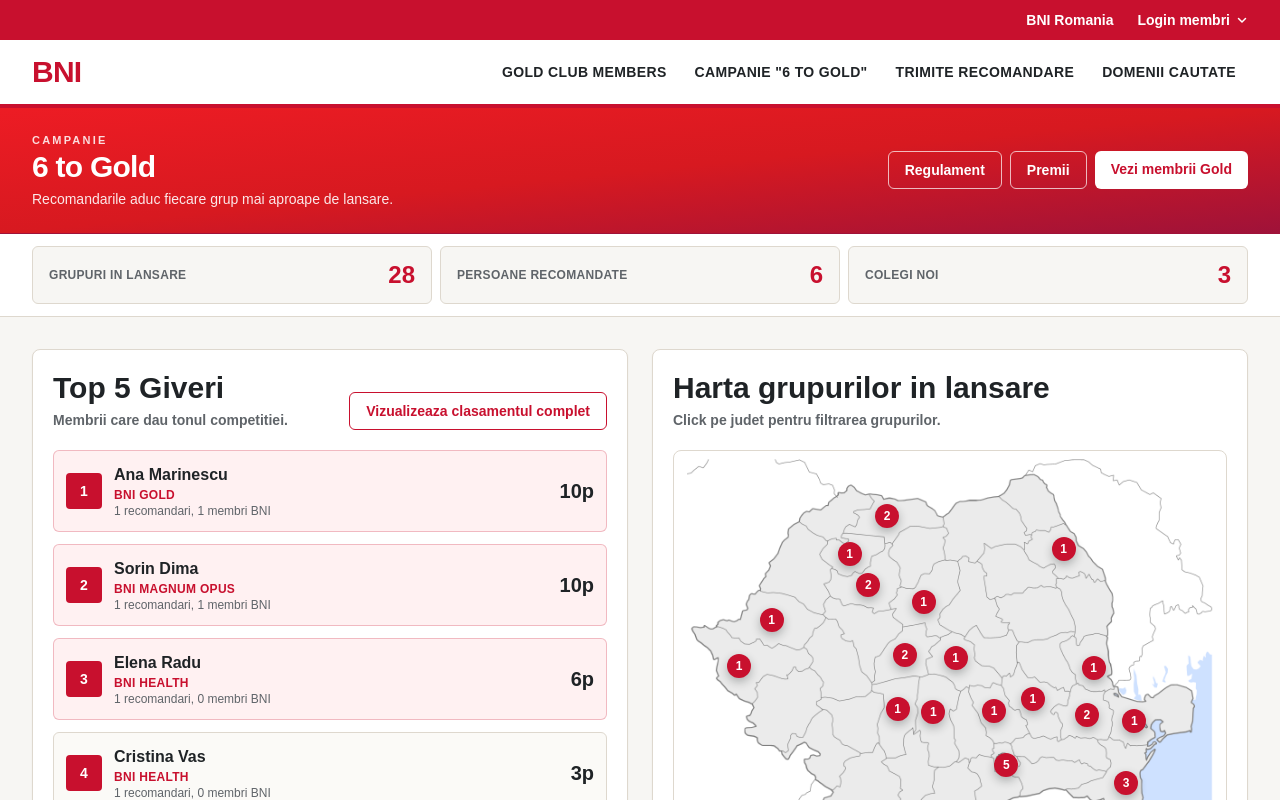
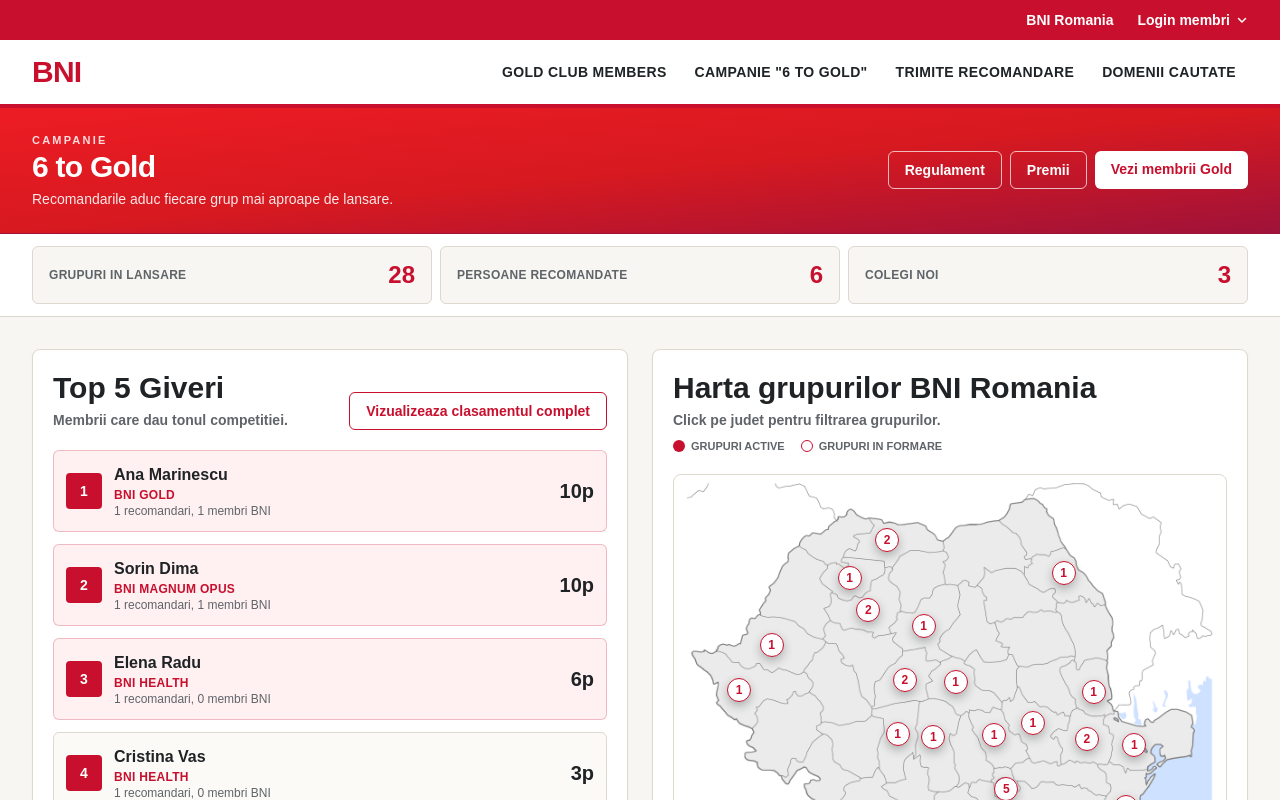
Before and after one commit to ResizeMedia/BNIGoldMembers, a Next.js app: page /campanie in a window 1280 px wide. Shown: the top 800 px of the page. Built offline with nearby package versions, Linux system fonts and the light colour scheme.

Commit message:
feat: rename to Grupuri BNI, region-grouped alpha options, map shows active+forming groups (red/white)

```diff
--- a/app/admin/page.tsx
+++ b/app/admin/page.tsx
@@ -860,6 +860,19 @@
     if (!window.confirm(`Stergi definitiv grupul "${name}"? Actiunea nu poate fi anulata.`)) return
     setGroups((prev) => prev.filter((g) => g.name !== name))
   }
+
+  // <option> list grouped by region (alpha) with groups alpha inside each region.
+  const groupedGroupOptions = (list: Group[]) =>
+    Array.from(new Set(list.map((g) => g.region)))
+      .sort((a, b) => a.localeCompare(b, 'ro'))
+      .map((region) => (
+        <optgroup key={region} label={region}>
+          {list
+            .filter((g) => g.region === region)
+            .sort((a, b) => a.name.localeCompare(b.name, 'ro'))
+            .map((g) => <option key={g.name} value={g.name}>{g.name}</option>)}
+        </optgroup>
+      ))
 
   const cancelEditGroup = () => {
     setEditingGroupName('')
@@ -1461,14 +1474,14 @@
                         </select>
                       </div>
                       <div>
-                        <p className="mb-1 text-[11px] font-black uppercase text-slate-500">Grupuri (lansare)</p>
+                        <p className="mb-1 text-[11px] font-black uppercase text-slate-500">Grupuri BNI</p>
                         <select
                           multiple
                           value={newDirector.groups}
                           onChange={(e) => setNewDirector({ ...newDirector, groups: Array.from(e.target.selectedOptions, (option) => option.value) })}
                           className="min-h-[72px] w-full rounded-md border border-slate-300 px-3 py-2 text-sm"
                         >
-                          {visibleGroups.map((group) => <option key={group.name} value={group.name}>{group.name}</option>)}
+                          {groupedGroupOptions(visibleGroups)}
                         </select>
                       </div>
                       <p className="text-[11px] font-semibold text-slate-500">Ctrl/Cmd + click pentru selectie multipla. Poti aloca si regiuni si grupuri (rol dublu).</p>
@@ -1561,7 +1574,7 @@
                                       </div>
                                       <div>
                                         <div className="mb-1 flex items-center justify-between gap-2">
-                                          <p className="text-[11px] font-black uppercase text-slate-500">Grupuri de lansare</p>
+                                          <p className="text-[11px] font-black uppercase text-slate-500">Grupuri BNI</p>
                                           {manageExtraGroups && (
                                             <button
                                               type="button"
@@ -1579,7 +1592,7 @@
                                             onChange={(e) => setEditingDirector({ ...editingDirector, groups: Array.from(e.target.selectedOptions, (option) => option.value), group: undefined })}
                                             className="min-h-[120px] w-full rounded-md border border-slate-300 px-3 py-2 text-sm"
                                           >
-                                            {groups.map((group) => <option key={group.name} value={group.name}>{group.name} ({group.region})</option>)}
+                                            {groupedGroupOptions(groups)}
                                           </select>
                                         ) : (
                                           <button
--- a/app/campanie/page.tsx
+++ b/app/campanie/page.tsx
@@ -122,8 +122,10 @@
   const celebratedGroups = rankedGroups
     .filter((group) => group.recommendedMembers >= group.launchTargetMembers)
     .sort((a, b) => b.newMembers - a.newMembers || a.name.localeCompare(b.name))
-  const regionCounts = rankedGroups.reduce<Record<string, number>>((acc, group) => {
-    acc[group.region] = (acc[group.region] || 0) + 1
+  const regionStats = rankedGroups.reduce<Record<string, { forming: number; formed: number }>>((acc, group) => {
+    acc[group.region] = acc[group.region] || { forming: 0, formed: 0 }
+    if (group.launched) acc[group.region].formed += 1
+    else acc[group.region].forming += 1
     return acc
   }, {})
 
@@ -213,10 +215,14 @@
 
         <div className="rounded-lg border border-[#ded8ce] bg-white p-5 shadow-sm">
           <div className="flex items-center justify-between gap-3">
-            <h2 className="text-3xl font-black text-[#1f2326]">Harta grupurilor in lansare</h2>
+            <h2 className="text-3xl font-black text-[#1f2326]">Harta grupurilor BNI Romania</h2>
             {selectedRegion && <span className="rounded bg-[#fff1f2] px-2 py-1 text-xs font-black text-[#c8102e]">{selectedRegion}</span>}
           </div>
           <p className="mt-1 text-sm font-semibold text-[#5f6469]">Click pe judet pentru filtrarea grupurilor.</p>
+          <div className="mt-2 flex flex-wrap gap-4 text-[11px] font-black uppercase text-[#5f6469]">
+            <span className="flex items-center gap-1.5"><span className="h-3 w-3 rounded-full bg-[#c8102e]" /> Grupuri active</span>
+            <span className="flex items-center gap-1.5"><span className="h-3 w-3 rounded-full border border-[#c8102e] bg-white" /> Grupuri in formare</span>
+          </div>
 
           <div className={`relative mt-5 aspect-[4/3] rounded-lg border border-[#ded8ce] bg-white transition ${selectedRegion ? 'ring-2 ring-[#c8102e]/25' : ''}`}>
             <img
@@ -224,18 +230,29 @@
               alt="Harta Romaniei pe judete"
               className={`absolute inset-0 h-full w-full rounded-lg object-contain p-2 transition duration-300 ${selectedRegion ? 'scale-110' : 'scale-100'}`}
             />
-            {Object.entries(regionCounts).map(([region, count]) => (
-              <button
-                key={region}
-                onClick={() => setSelectedRegion(region)}
-                title={`${region}: ${count} grupuri in formare`}
-                className={`group absolute ${mapPositions[region] || 'left-1/2 top-1/2'} z-10 flex h-6 w-6 -translate-x-1/2 -translate-y-1/2 items-center justify-center rounded-full bg-[#c8102e] text-xs font-black text-white shadow-[0_4px_10px_rgba(31,35,38,0.30)] transition hover:z-20 hover:scale-110 ${selectedRegion === region ? 'ring-4 ring-[#c8102e]/20' : ''}`}
-              >
-                {count}
-                <span className="pointer-events-none absolute bottom-full left-1/2 z-30 mb-2 hidden -translate-x-1/2 whitespace-nowrap rounded bg-[#1f2326] px-2 py-1 text-[11px] font-black text-white shadow-lg group-hover:block">
-                  {region}: {count}
-                </span>
-              </button>
+            {Object.entries(regionStats).map(([region, stat]) => (
+              <div key={region} className={`absolute ${mapPositions[region] || 'left-1/2 top-1/2'} z-10 flex -translate-x-1/2 -translate-y-1/2 items-center gap-1`}>
+                {stat.formed > 0 && (
+                  <button
+                    onClick={() => setSelectedRegion(region)}
+                    title={`${region}: ${stat.formed} grupuri active`}
+                    className={`group relative flex h-6 w-6 items-center justify-center rounded-full bg-[#c8102e] text-xs font-black text-white shadow-[0_4px_10px_rgba(31,35,38,0.30)] transition hover:z-20 hover:scale-110 ${selectedRegion === region ? 'ring-4 ring-[#c8102e]/20' : ''}`}
+                  >
+                    {stat.formed}
+                    <span className="pointer-events-none absolute bottom-full left-1/2 z-30 mb-2 hidden -translate-x-1/2 whitespace-nowrap rounded bg-[#1f2326] px-2 py-1 text-[11px] font-black text-white shadow-lg group-hover:block">{region}: {stat.formed} active</span>
+                  </button>
+                )}
+                {stat.forming > 0 && (
+                  <button
+                    onClick={() => setSelectedRegion(region)}
+                    title={`${region}: ${stat.forming} grupuri in formare`}
+                    className={`group relative flex h-6 w-6 items-center justify-center rounded-full border border-[#c8102e] bg-white text-xs font-black text-[#c8102e] shadow-[0_4px_10px_rgba(31,35,38,0.30)] transition hover:z-20 hover:scale-110 ${selectedRegion === region ? 'ring-4 ring-[#c8102e]/20' : ''}`}
+                  >
+                    {stat.forming}
+                    <span className="pointer-events-none absolute bottom-full left-1/2 z-30 mb-2 hidden -translate-x-1/2 whitespace-nowrap rounded bg-[#1f2326] px-2 py-1 text-[11px] font-black text-white shadow-lg group-hover:block">{region}: {stat.forming} in formare</span>
+                  </button>
+                )}
+              </div>
             ))}
           </div>
         </div>
```
